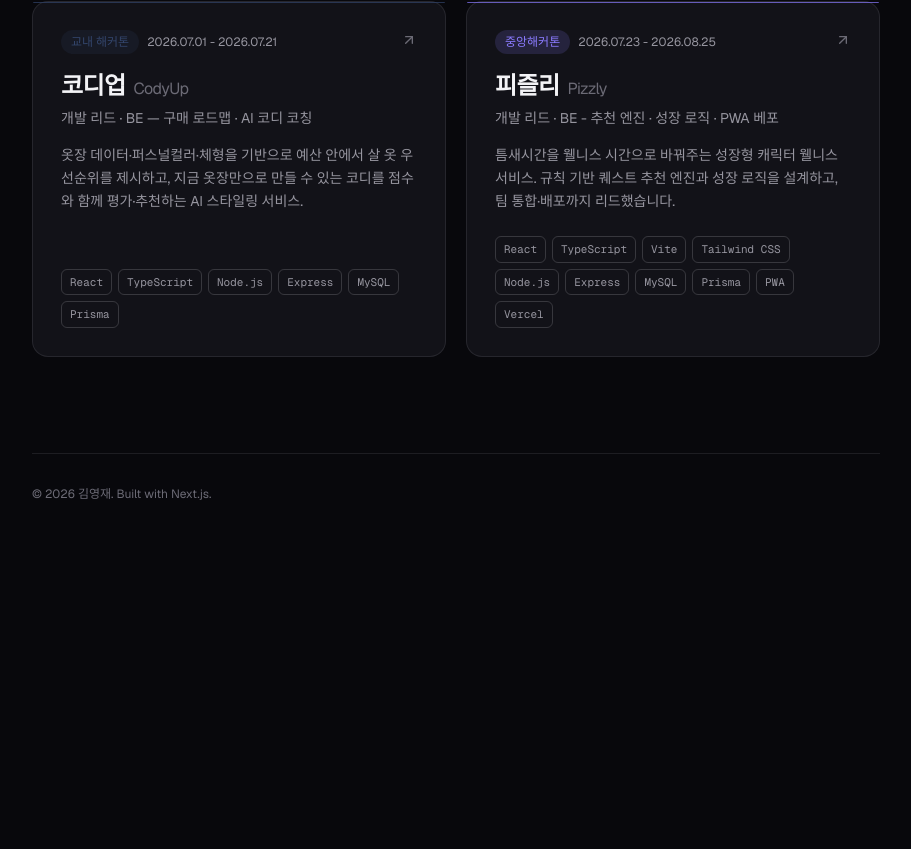
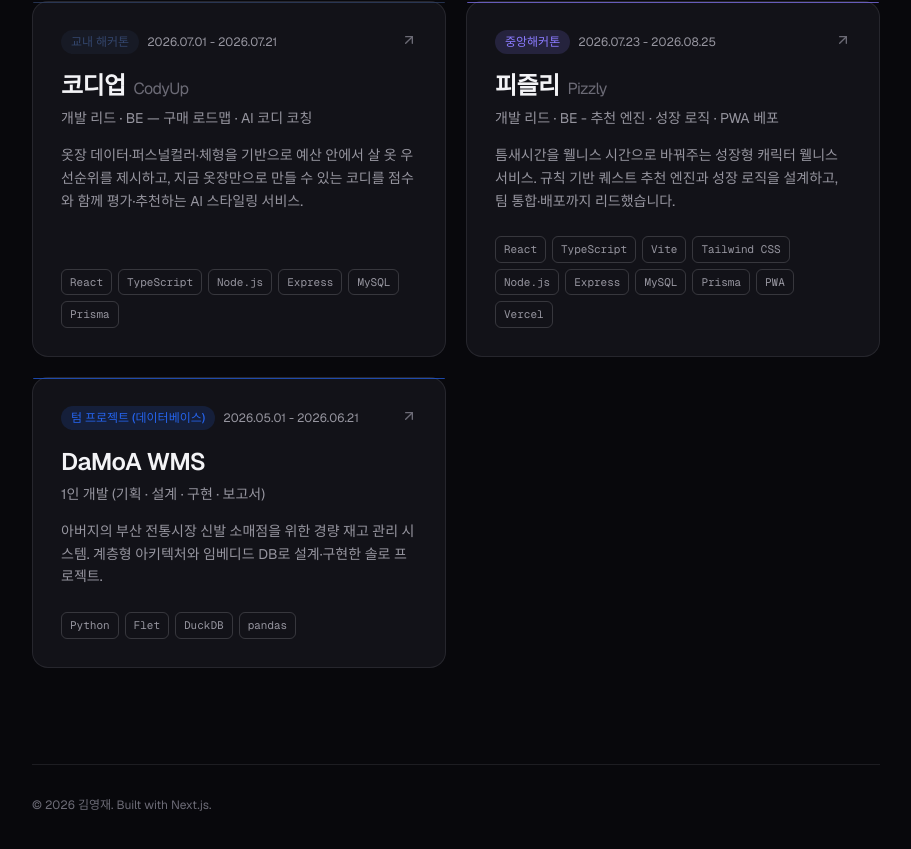
Before and after one commit to kyj5311/portfolio-hub, a Next.js app: page / in a window 1280 px wide. Shown: the part 483-1332 px from the top of the page, without its empty margins (184-1095 px from the left). Before the commit the page ends 1097 px from the top, so only its background shows below. Built offline with nearby package versions, Linux system fonts and the light colour scheme.

Commit message:
Add DaMoA WMS project

```diff
--- a/src/data/projects.ts
+++ b/src/data/projects.ts
@@ -47,6 +47,17 @@
     stack: ["React", "TypeScript", "Vite", "Tailwind CSS", "Node.js", "Express", "MySQL", "Prisma", "PWA", "Vercel"],
     href: "https://claude.ai/code/artifact/a5929355-6235-41be-bab9-e04a42da67aa",
   },
+  {
+    id: "damoa-wms",
+    title: "DaMoA WMS",
+    context: "텀 프로젝트 (데이터베이스)",
+    period: "2026.05.01 - 2026.06.21",
+    role: "1인 개발 (기획 · 설계 · 구현 · 보고서)",
+    summary: "아버지의 부산 전통시장 신발 소매점을 위한 경량 재고 관리 시스템. 계층형 아키텍처와 임베디드 DB로 설계·구현한 솔로 프로젝트.",
+    stack: ["Python", "Flet", "DuckDB", "pandas"],
+    href: "https://claude.ai/artifact/Ca2pFZsuhmqSkibW2xMT5r",
+    accent: "#2563EB",
+  },
 ];
 
 
```
